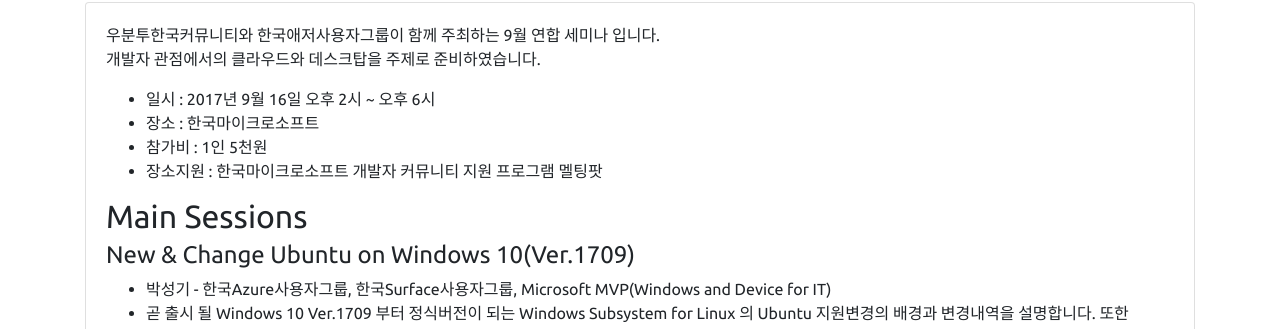
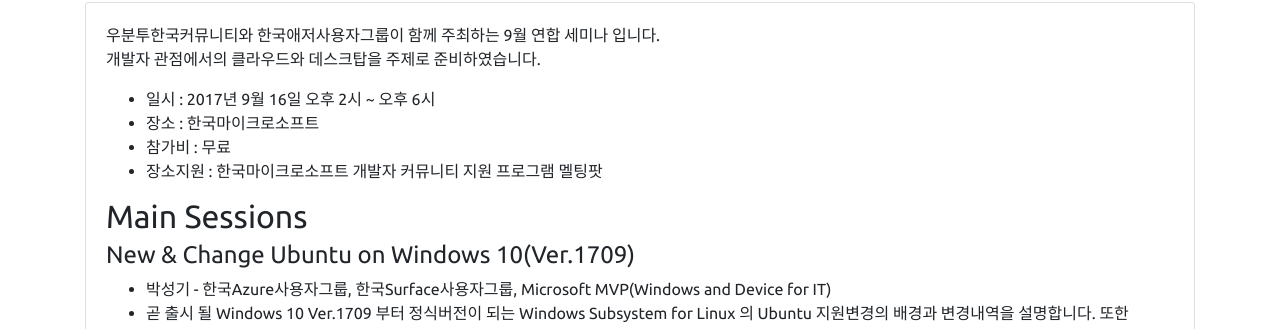
Before and after one commit to ubuntu-kr/events, a Jekyll site: the page built from _posts/2017-08-25-ubuntu-kr-krazure-joint-seminar.md, in a window 1280 px wide and 900 px high, scrolled down 512 px. Shown: the part 122-451 px from the top of the window. Built offline with Jekyll 4.4.1, drawn with Linux system fonts in a browser that asks for light colours.

Commit message:
fixed wrong info

```diff
--- a/_posts/2017-08-25-ubuntu-kr-krazure-joint-seminar.md
+++ b/_posts/2017-08-25-ubuntu-kr-krazure-joint-seminar.md
@@ -19,7 +19,7 @@
 
 - 일시 : 2017년 9월 16일 오후 2시 ~ 오후 6시
 - 장소 : 한국마이크로소프트
-- 참가비 : 1인 5천원
+- 참가비 : 무료
 - 장소지원 : 한국마이크로소프트 개발자 커뮤니티 지원 프로그램 멜팅팟
 
 ## Main Sessions
```
